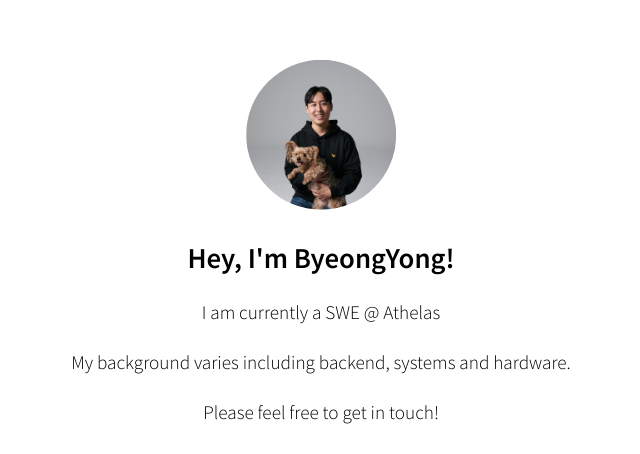
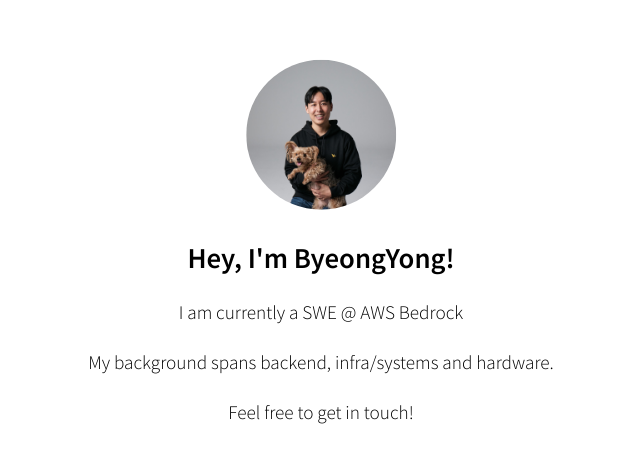
Before and after one commit to bygo7/bygo7.github.io, a plain HTML site: page index.html in a window 1280 px wide. Shown: the part 108-562 px from the top of the page, without its empty margins (319-959 px from the left). Drawn offline with Linux system fonts and the light colour scheme; some icons are missing.

Commit message:
update description

```diff
--- a/index.html
+++ b/index.html
@@ -46,13 +46,13 @@
       <!-- Text -->
       <h1>Hey, I'm ByeongYong!</h1>
       <p>
-        I am currently a SWE @ Athelas
+        I am currently a SWE @ AWS Bedrock
       </p>
       <p>
-        My background varies including backend, systems and hardware.
+        My background spans backend, infra/systems and hardware.
       </p>
       <p>
-        Please feel free to get in touch!
+        Feel free to get in touch!
       </p>
 
       <!-- Icons -->
```
